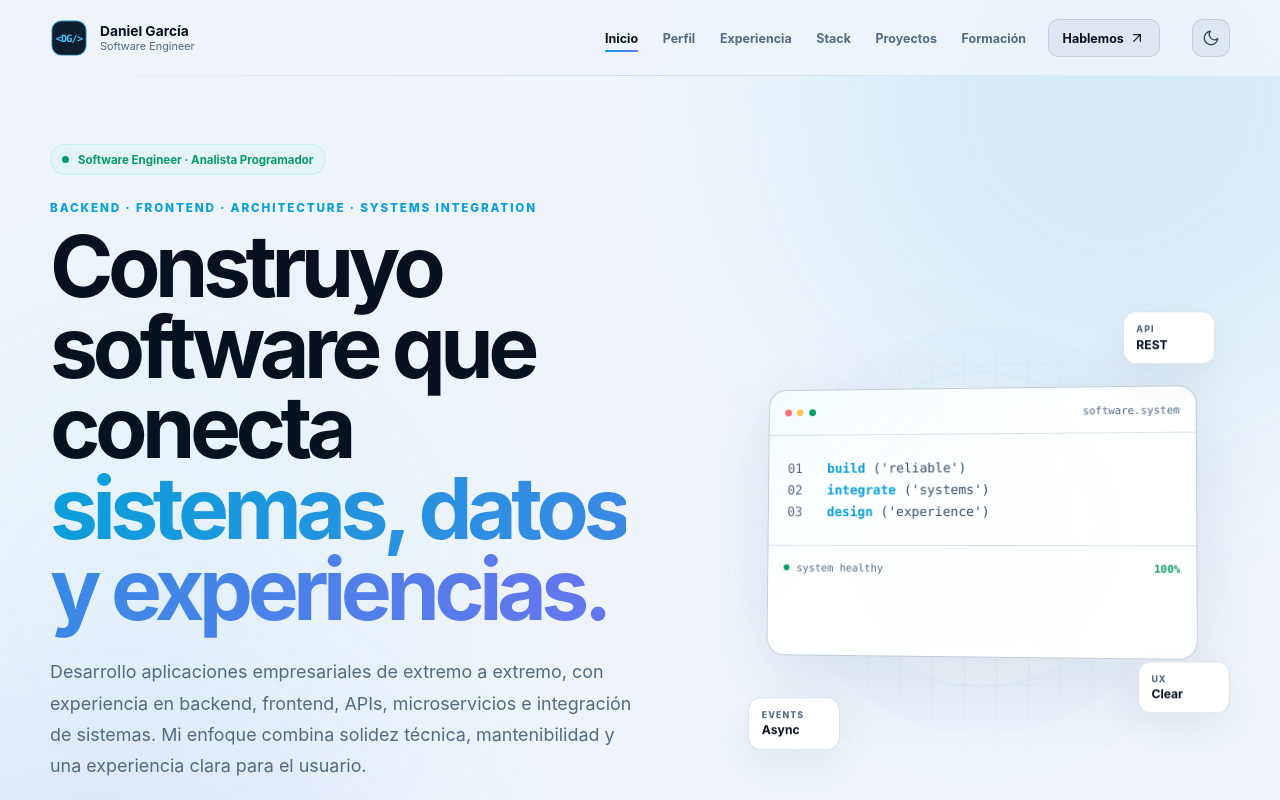
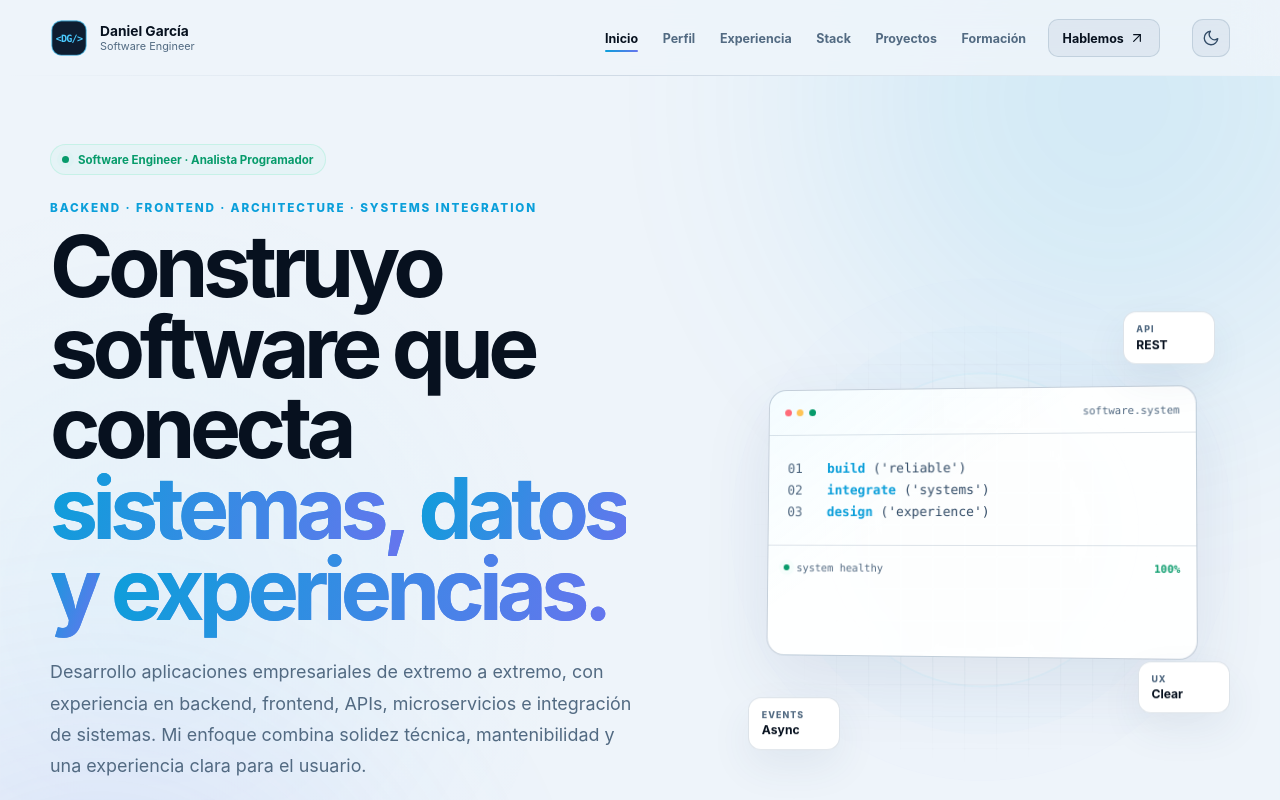
Before and after one commit to DanielDGe/danieldge.github.io, a React (Vite) app: page / in a window 1280 px wide. Shown: the top 800 px of the page. Built offline with nearby package versions, Linux system fonts and the light colour scheme.

Commit message:
fix: stabilize hero accent rendering

```diff
--- a/src/sections/HeroSection.jsx
+++ b/src/sections/HeroSection.jsx
@@ -23,7 +23,13 @@ function HeroSection() {
 
           <h1>
             Construyo software que conecta
-            <span> sistemas, datos y experiencias.</span>
+            <span className="hero__headline-accent">
+              {' '}
+              <span className="hero__headline-word hero__headline-word--one">sistemas,</span>{' '}
+              <span className="hero__headline-word hero__headline-word--two">datos</span>{' '}
+              <span className="hero__headline-word hero__headline-word--three">y</span>{' '}
+              <span className="hero__headline-word hero__headline-word--four">experiencias.</span>
+            </span>
           </h1>
 
           <p className="hero__description">
```
